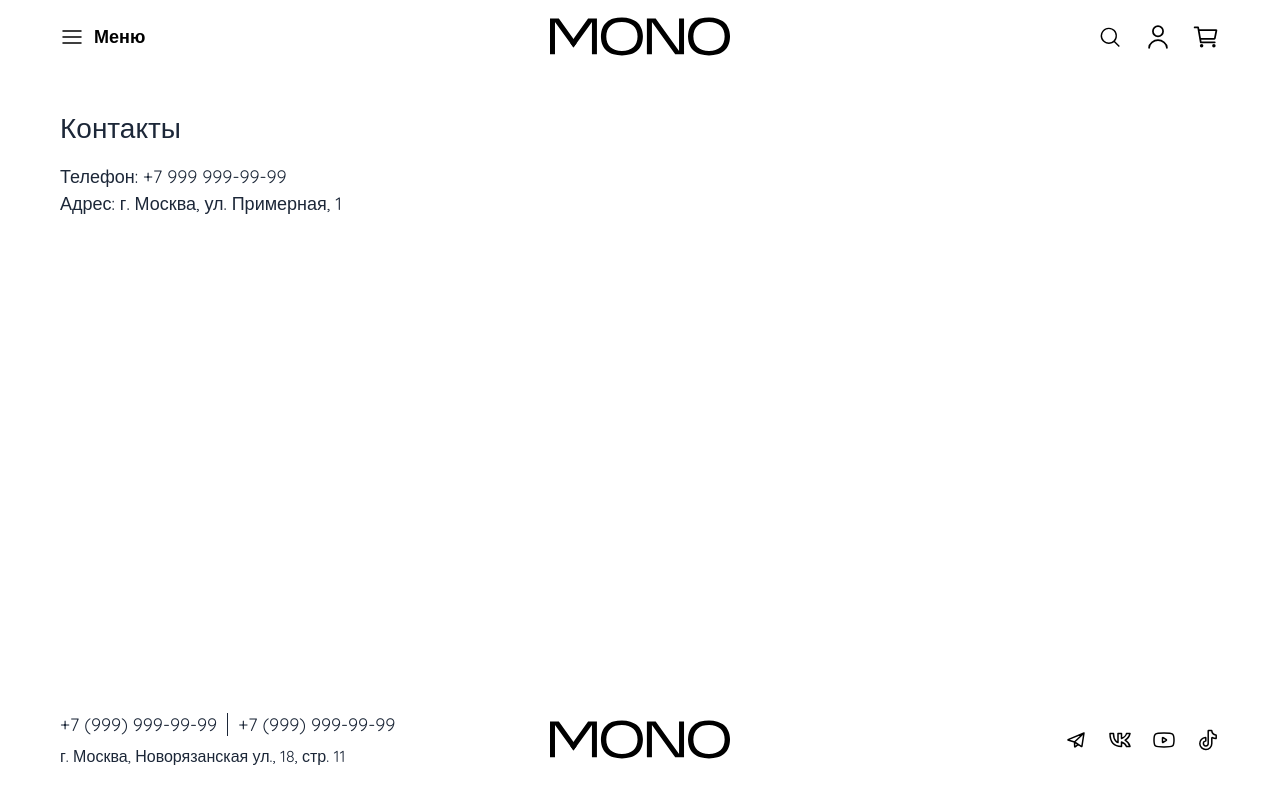
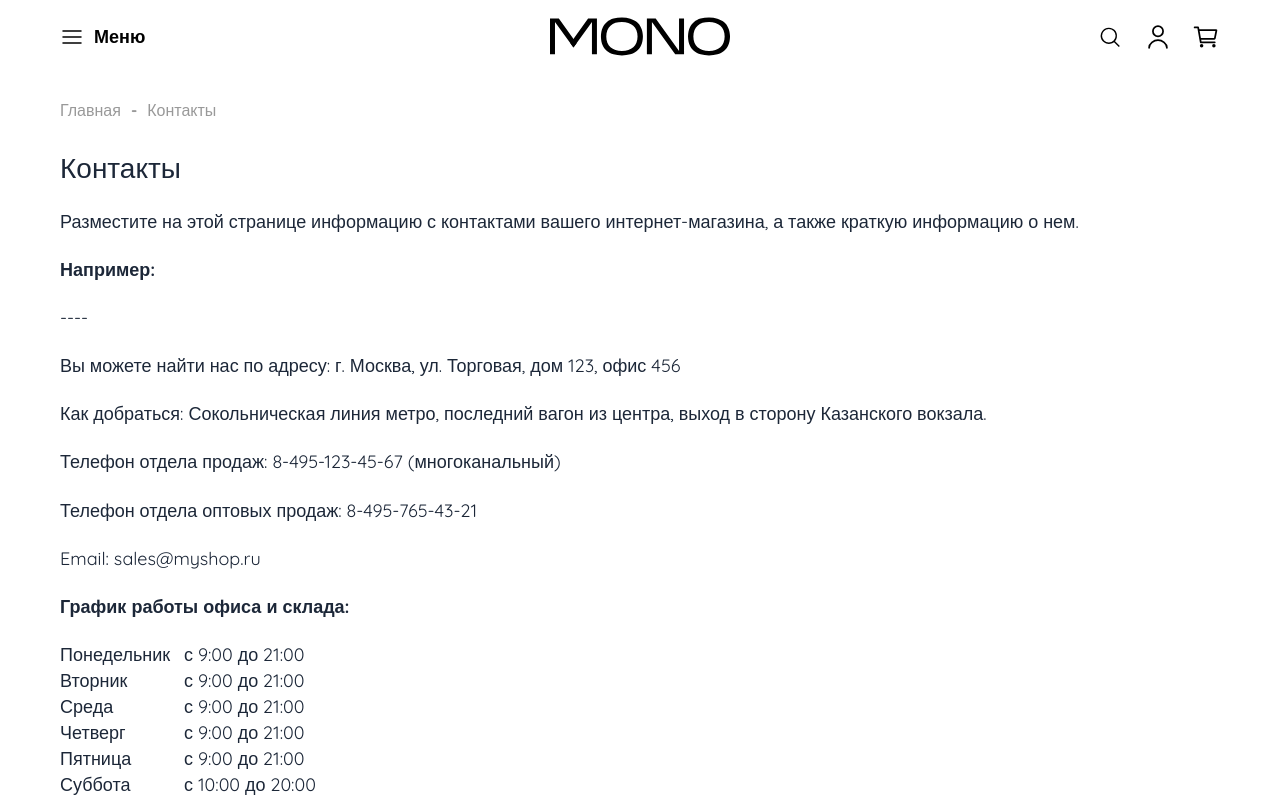
Before and after one commit to trixxie3/MONO, a React (Vite) app: page /contacts in a window 1280 px wide. Shown: the top 800 px of the page. Built offline with nearby package versions, Linux system fonts and the light colour scheme.

Commit message:
contacts page

```diff
--- a/src/App.jsx
+++ b/src/App.jsx
@@ -20,6 +20,7 @@ import BlogPage from './pages/BlogPage/BlogPage';
 import ProfilePage from './pages/ProfilePage/ProfilePage';
 import CategoryPage from './pages/CategoryPage/CategoryPage';
 import SubCategoryPage from './pages/SubCategoryPage/SubCategoryPage';
+import ContactsPage from './pages/ContactsPage/ContactsPage';
 
 function App() {
   const [currentUser, setCurrentUser] = useState(() => {
@@ -109,7 +110,10 @@ function App() {
             />
             <Route path="/product/:id" element={<ProductPage />} />
             <Route path="/catalog" element={<CatalogPage />} />
-            <Route path="/category" element={<Navigate to="/category/1" replace />} />
+            <Route
+              path="/category"
+              element={<Navigate to="/category/1" replace />}
+            />
             <Route path="/category/:categoryId" element={<CategoryPage />} />
             <Route
               path="/subcategory"
@@ -120,7 +124,7 @@ function App() {
               element={<SubCategoryPage />}
             />
             <Route path="/about" element={<AboutStorePage />} />
-            <Route path="/contacts" element={<ProfilePage />} />
+            <Route path="/contacts" element={<ContactsPage />} />
             <Route path="/delivery" element={<DeliveryPage />} />
             <Route path="/profile" element={<ProfilePage />} />
             <Route path="/blog" element={<BlogPage />} />
--- a/src/pages/AboutStorePage/AboutStorePage.jsx
+++ b/src/pages/AboutStorePage/AboutStorePage.jsx
@@ -21,6 +21,7 @@ export default function AboutStorePage() {
             <p>
               <strong>Например:</strong>
             </p>
+            <p>----</p>
             <p>
               <strong>
                 Интернет-магазин "MyShop.ru" - лучшие товары по низким ценам!
--- /dev/null
+++ b/src/pages/ContactsPage/ContactsPage.jsx
@@ -0,0 +1,82 @@
+import './_ContactsPage.scss';
+import Breadcrumbs from '../../components/Breadcrumbs/Breadcrumbs';
+
+export default function ContactsPage() {
+  return (
+    <section className="contacts-page">
+      <div className="container">
+        <div className="contacts-page__wrap">
+          <Breadcrumbs
+            items={[
+              { label: 'Главная', path: '/' },
+              { label: 'Контакты', path: '/contacts' },
+            ]}
+          />
+          <h1 className="contacts-page__title">Контакты</h1>
+          <div className="contacts-page__content">
+            <p>
+              Разместите на этой странице информацию с контактами вашего
+              интернет-магазина, а также краткую информацию о нем.
+            </p>
+            <p>
+              <strong>Например:</strong>
+            </p>
+            <p>----</p>
+            <p>
+              Вы можете найти нас по адресу: г. Москва, ул. Торговая, дом 123,
+              офис 456
+            </p>
+            <p>
+              Как добраться: Сокольническая линия метро, последний вагон из
+              центра, выход в сторону Казанского вокзала.
+            </p>
+            <p>Телефон отдела продаж: 8-495-123-45-67 (многоканальный)</p>
+            <p>Телефон отдела оптовых продаж: 8-495-765-43-21</p>
+            <p>Email: sales@myshop.ru</p>
+            <p>
+              <strong>График работы офиса и склада:</strong>
+            </p>
+            <div className="contacts-page__schedule">
+              <p>
+                <span>Понедельник</span>
+                <span>с 9:00 до 21:00</span>
+              </p>
+              <p>
+                <span>Вторник</span>
+                <span>с 9:00 до 21:00</span>
+              </p>
+              <p>
+                <span>Среда</span>
+                <span>с 9:00 до 21:00</span>
+              </p>
+              <p>
+                <span>Четверг</span>
+                <span>с 9:00 до 21:00</span>
+              </p>
+              <p>
+                <span>Пятница</span>
+                <span>с 9:00 до 21:00</span>
+              </p>
+              <p>
+                <span>Суббота</span>
+                <span>с 10:00 до 20:00</span>
+              </p>
+              <p>
+                <span>Воскресенье</span>
+                <span>с 10:00 до 20:00</span>
+              </p>
+            </div>
+            <p>Заказы через сайт принимаются круглосуточно!</p>
+            <p>
+              <strong>Реквизиты:</strong>
+            </p>
+            <p>ИП Иванов Иван Иванович</p>
+            <p>ОГРНИП: 123456789012345</p>
+            <p>ИНН: 123456789012</p>
+            <p>КПП: 123456789</p>
+          </div>
+        </div>
+      </div>
+    </section>
+  );
+}
--- /dev/null
+++ b/src/pages/ContactsPage/_ContactsPage.scss
@@ -0,0 +1,60 @@
+@use '../../styles/variables' as *;
+
+.contacts-page {
+  padding: 10px 0 70px;
+
+  &__wrap {
+    max-width: 1528px;
+    margin: 0 auto;
+  }
+
+  &__title {
+    margin-bottom: 24px;
+    font-size: 28px;
+    font-weight: 400;
+  }
+
+  &__content {
+    max-width: 1120px;
+    color: $accent;
+    font-size: 18px;
+    line-height: 1.45;
+  }
+
+  &__content p {
+    margin-bottom: 22px;
+  }
+
+  &__content strong {
+    font-weight: 700;
+  }
+
+  &__schedule {
+    margin-bottom: 4px;
+  }
+
+  &__schedule p {
+    display: grid;
+    grid-template-columns: 120px auto;
+    gap: 4px;
+    margin-bottom: 0;
+  }
+
+  @media (max-width: 760px) {
+    &__content {
+      font-size: 16px;
+    }
+  }
+
+  @media (max-width: 560px) {
+    padding-bottom: 42px;
+
+    &__title {
+      font-size: 26px;
+    }
+
+    &__schedule p {
+      grid-template-columns: 104px auto;
+    }
+  }
+}
```
